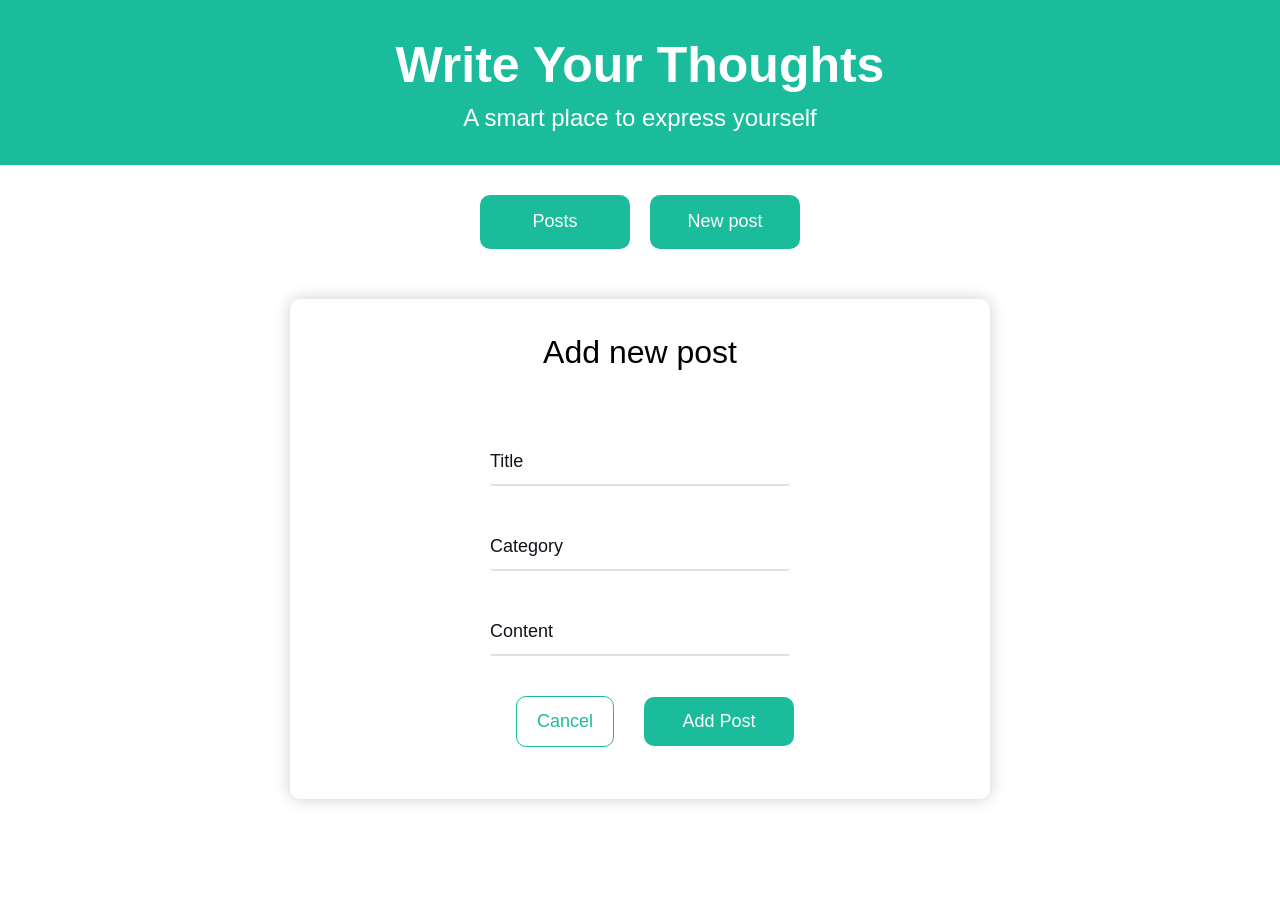
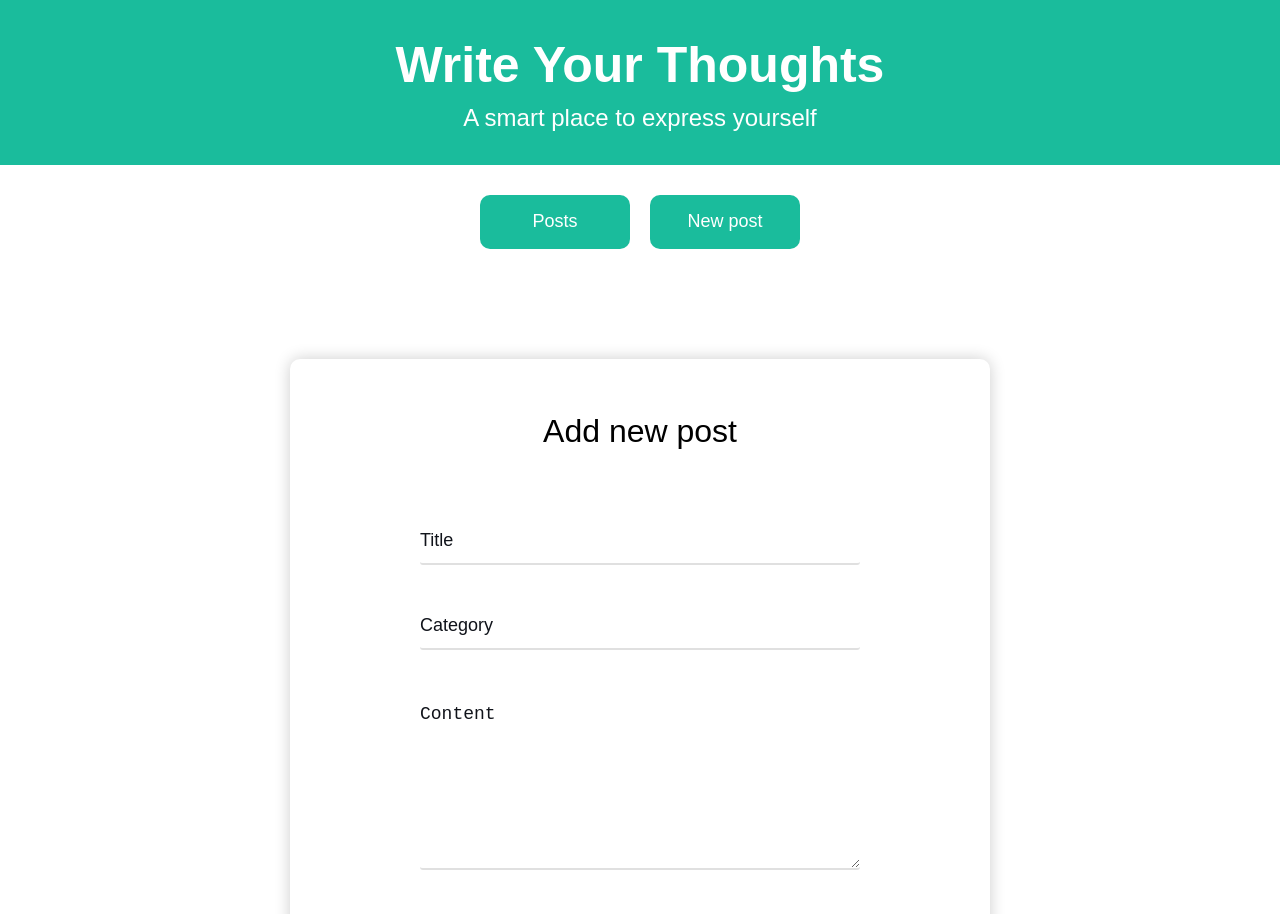
Before and after one commit to pbrovkin/posts_app, a React (Create React App) app: page /addPost in a window 1280 px wide. Shown: the top 914 px of the page. Before the commit the page ends 819 px from the top, so only its background shows below. Built offline with nearby package versions, Linux system fonts and the light colour scheme; the HTML template or start-up script is replaced by a standard one.

Commit message:
styling update

```diff
--- a/src/components/AddPostForm.js
+++ b/src/components/AddPostForm.js
@@ -26,7 +26,6 @@ const AddPostForm = props => {
                     <h1>Add new post</h1>
                     <br />
                     <br />
-          <brß />
                     <form onSubmit={handleSubmit} className="form">
                         <div className="form__item">
                             <input
@@ -45,18 +44,14 @@ const AddPostForm = props => {
                             />
                         </div>
                         <div className="form__item">
-              <input
-                name="content"
+                            <textarea name=""
                                 value={content}
                                 placeholder="Content"
-                onChange={e => setContent(e.target.value)}
-              />
+                                onChange={e => setContent(e.target.value)} cols="38" rows="10">   onChange={e => setContent(e.target.value)}</textarea>
                         </div>
                         <div className="button-add-new-post">
                             <button className="button-white" onClick={handleCancel}>
-                Cancel
-              </button>
-
+                                Cancel</button>
                           <button className="button">Add Post</button>
                         </div>
                     </form>
--- a/src/components/Notification.js
+++ b/src/components/Notification.js
@@ -1,5 +1,7 @@
 import React from 'react'
 
-const Notification = ({message}) => <p>{message}</p>
+const Notification = ({ message }) => <div className="container">
+    <p className ="notification">{message}</p>
+</div>
 
 export default Notification
--- a/src/components/Post.js
+++ b/src/components/Post.js
@@ -25,9 +25,9 @@ const Post = ({ post, setPosts, setNotification, posts, history }) => {
     <div className="container">
       <div className="singlepost">
         <div className="singlepost-content">
-          <h1>Title: {post.title}</h1>
-          <h2>Category: {post.category}</h2>
-          <p>{post.content}</p>
+          <h1 className="post-title">Title: {post.title}</h1>
+          <h2 className="post-catagoris">Category: {post.category}</h2>
+          <p className="post-regulatext">{post.content}</p>
         </div>
 
         <div className="button-post">
@@ -37,10 +37,10 @@ const Post = ({ post, setPosts, setNotification, posts, history }) => {
               handleDeletePost(post.id);
             }}
           >
-            delete
+            Delete
           </button>
           <button className="button" onClick={handleCancel}>
-            back to posts
+            Back to posts
           </button>
         </div>
       </div>
--- a/src/components/PostList.js
+++ b/src/components/PostList.js
@@ -17,16 +17,16 @@ const PostList = ({ posts, setPosts, setNotification }) => {
   };
   return (
     <div className="container">
-      <h1>{"Recent posts"}</h1>
+      <h1 className="bannertitle">{"Recent posts"}</h1>
       <br /> <br />
       <ul className="posts_container">
         {posts.map(post => (
           <li key={post.id} className="post">
             <div className="post-content">
-              <h4 className="banner__title--subtitle">
+              <h4 className="post-title">
                 <Link to={`/posts/${post.id}`}>{post.title}</Link>
               </h4>
-              <p className="catagories">Catagories: {post.category}</p>
+              <p className="post-catagoris">Catagories: {post.category}</p>
             </div>
 
             <button
--- a/src/scss/common.scss
+++ b/src/scss/common.scss
@@ -242,6 +242,7 @@ p {
   align-items: center;
 }
 .button-post {
+  padding: 0 30px;
   display: flex;
   justify-content: left;
 }
@@ -311,9 +312,10 @@ p {
   flex-direction: column;
   width: 700px;
   top: -180px;
-  height: 500px;
+ /* height: 500px;*/
   box-shadow: 0px 0px 16px 0px rgba(0, 0, 0, 0.2);
   border-radius: 10px;
+  padding: 50px 0;
 }
 
 .form {
@@ -332,7 +334,17 @@ p {
     padding: 14px 0px;
     width: 100%;
     border-radius: 3px;
-    width: 300px;
+    width: 440px;
+    border-top: none;
+    border-left: none;
+    border-right: none;
+  }
+  &__item textarea {
+    border: 2px solid $color-input-border;
+    padding: 14px 0px;
+    width: 100%;
+    border-radius: 3px;
+    width: 440px;
     border-top: none;
     border-left: none;
     border-right: none;
@@ -343,3 +355,31 @@ p {
   font-size: $regular-text;
   color: $color-black;
 }
+.bannertitle{
+  margin: 0 30px;
+}
+.notification{
+  margin: 0 30px;
+
+ text-align: center;
+  padding: 30px;
+  border: none;
+  font-size: 24px;
+}
+
+.post-title{
+
+    padding: 15px 0;
+    font-size: $section-title;
+
+}
+.post-catagoris{
+
+  padding: 15px 0;
+  font-size: 28px;
+
+}
+.post-regulatext, .catagories{
+  padding: 15px 0;
+  font-size: $regular-text;
+}
```
Lines whose indentation alone changed are shown as unchanged.
